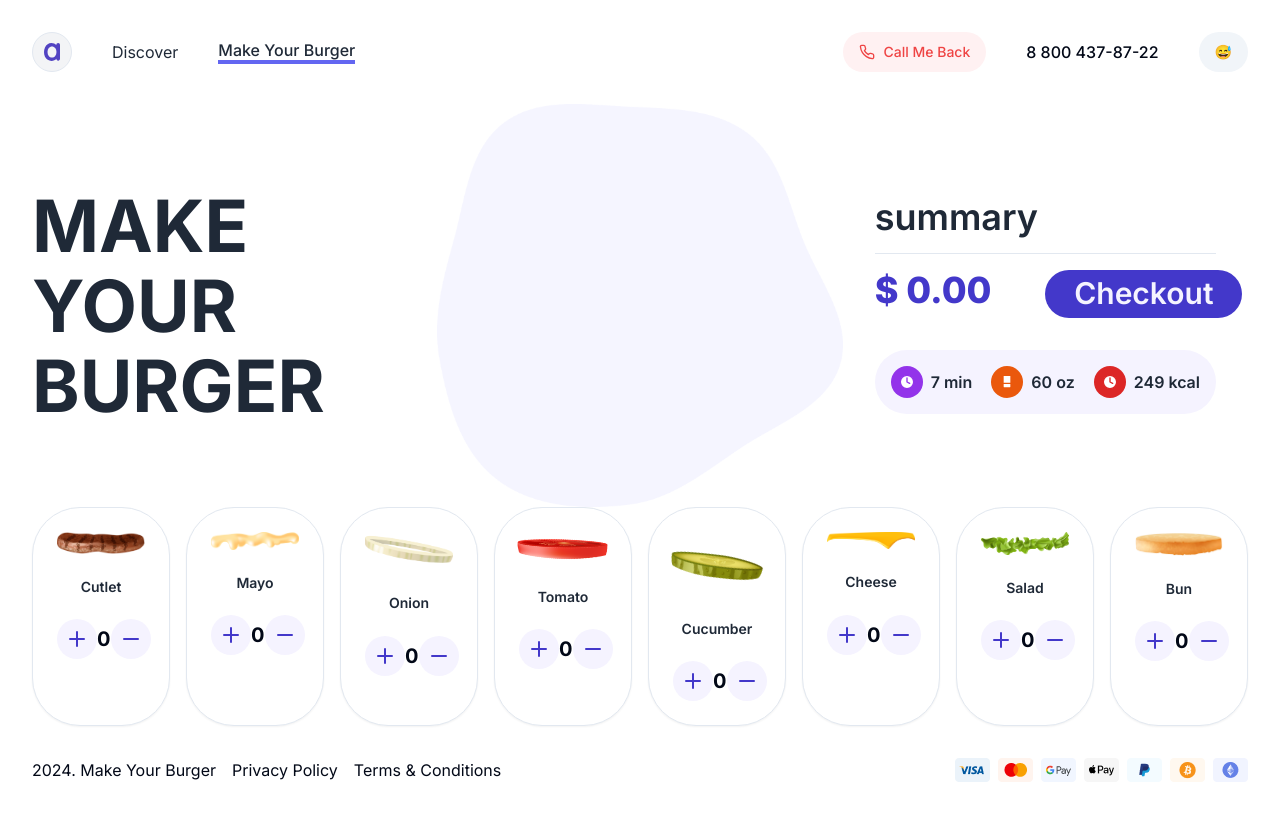
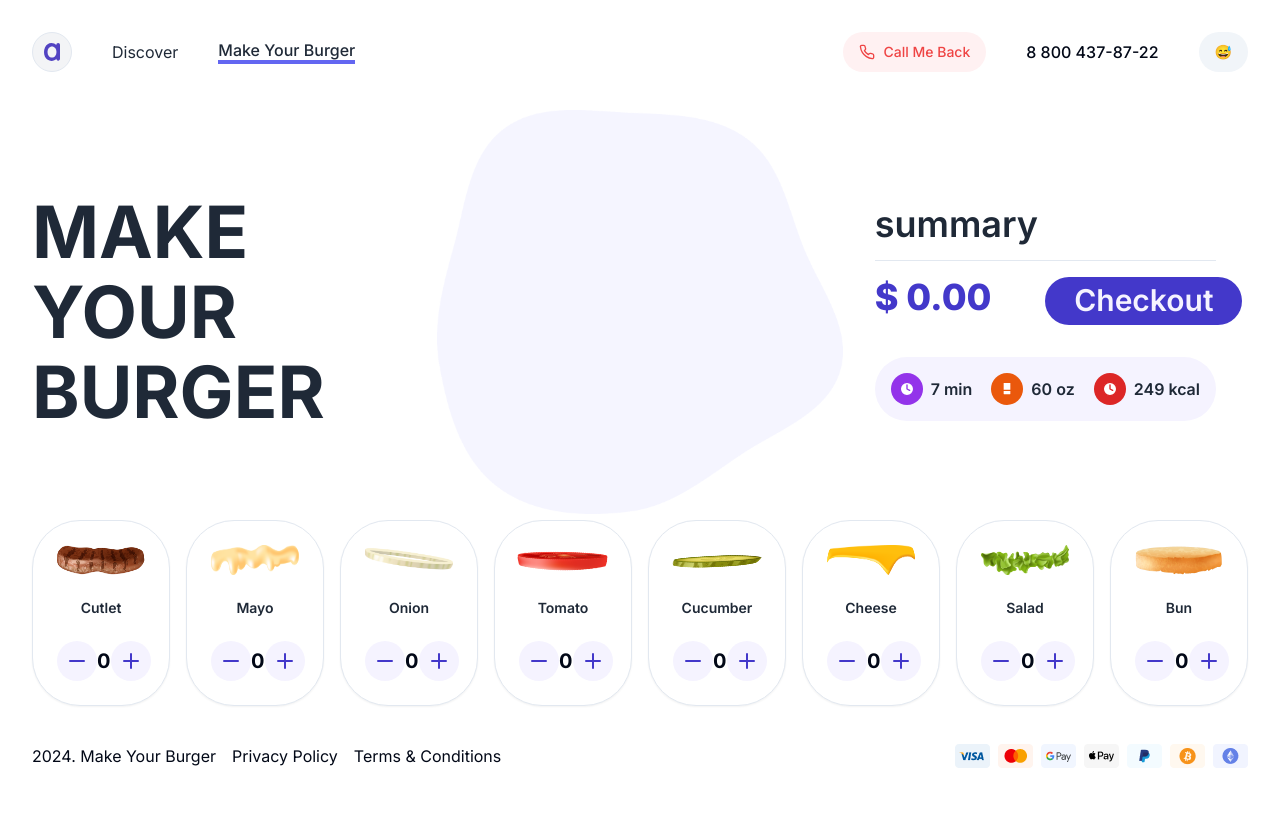
Before and after one commit to Alek30k/Make-Your-Burguer, a Next.js app: page /make in a window 1280 px wide. Built offline with nearby package versions, Linux system fonts and the light colour scheme.

Commit message:
last commit

```diff
--- a/app/(public)/make/components/ingredient.tsx
+++ b/app/(public)/make/components/ingredient.tsx
@@ -34,7 +34,7 @@ const MakeIngredient = ({
           alt={alt}
           width={104}
           height={37}
-          className={cn("m-auto ", rotate && "-rotate-12")}
+          className={cn("m-auto h-[30px]", rotate && "-rotate-12")}
         />
       </CardHeader>
       <CardContent>
@@ -44,17 +44,17 @@ const MakeIngredient = ({
       </CardContent>
       <CardFooter className="flex justify-between">
         <Button
+          onClick={() => removeIngredient(id)}
+          className="rounded-full p-2 bg-violet-50 group hover:bg-indigo-700"
+        >
+          <Minus className="stroke-indigo-700 group-hover:stroke-violet-50 " />
+        </Button>
+        <span className="text-xl font-bold ">{quantity}</span>
+        <Button
           onClick={() => addIngredient(id)}
           className="rounded-full p-2 bg-violet-50 group hover:bg-indigo-700"
         >
           <Plus className="stroke-indigo-700 group-hover:stroke-violet-50 " />
-        </Button>
-        <span className="text-xl font-bold ">{quantity}</span>
-        <Button
-          onClick={() => removeIngredient(id)}
-          className="rounded-full p-2 bg-violet-50 group hover:bg-indigo-700"
-        >
-          <Minus className="stroke-indigo-700 group-hover:stroke-violet-50 " />
         </Button>
       </CardFooter>
     </Card>
```
